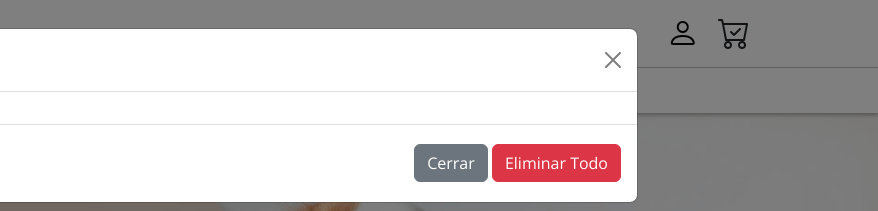
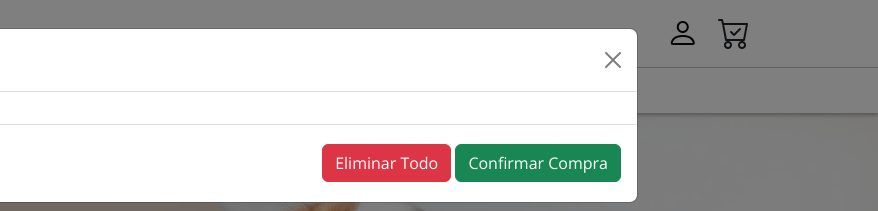
Before and after one commit to nicolas-rizzo/pet-shop, a plain HTML site: page index.html in a window 1280 px wide. Both pictures are taken after a click on the icon 1136 px from the left and 33 px from the top of the page. Shown: the top 211 px of the page, 402-1280 px from the left. Drawn offline with nearby package versions, Linux system fonts and the light colour scheme; files whose address does not match are found by name.

Commit message:
agregando boton confirmar compra al carrito

```diff
--- a/index.html
+++ b/index.html
@@ -51,8 +51,8 @@
                             <p class="precioTotal">Total a pagar : <span id="precioTotalCarrito" class="numeroTotal"></span></p>
                         </div>
                         <div>
-                            <button type="button" class="btn btn-secondary" data-bs-dismiss="modal">Cerrar</button>
                             <button type="button" class="btn btn-secondary btn-danger" id="botonEliminarTodo">Eliminar Todo</button>
+                            <button type="button" class="btn btn-secondary btn-success">Confirmar Compra</button>
                         </div>
                     </div>
                 </div>
```
Also changed, not shown: pages/contactanos.html (+1 -1 lines), pages/productos.html (+1 -1 lines), pages/sobreNosotros.html (+1 -1 lines).
